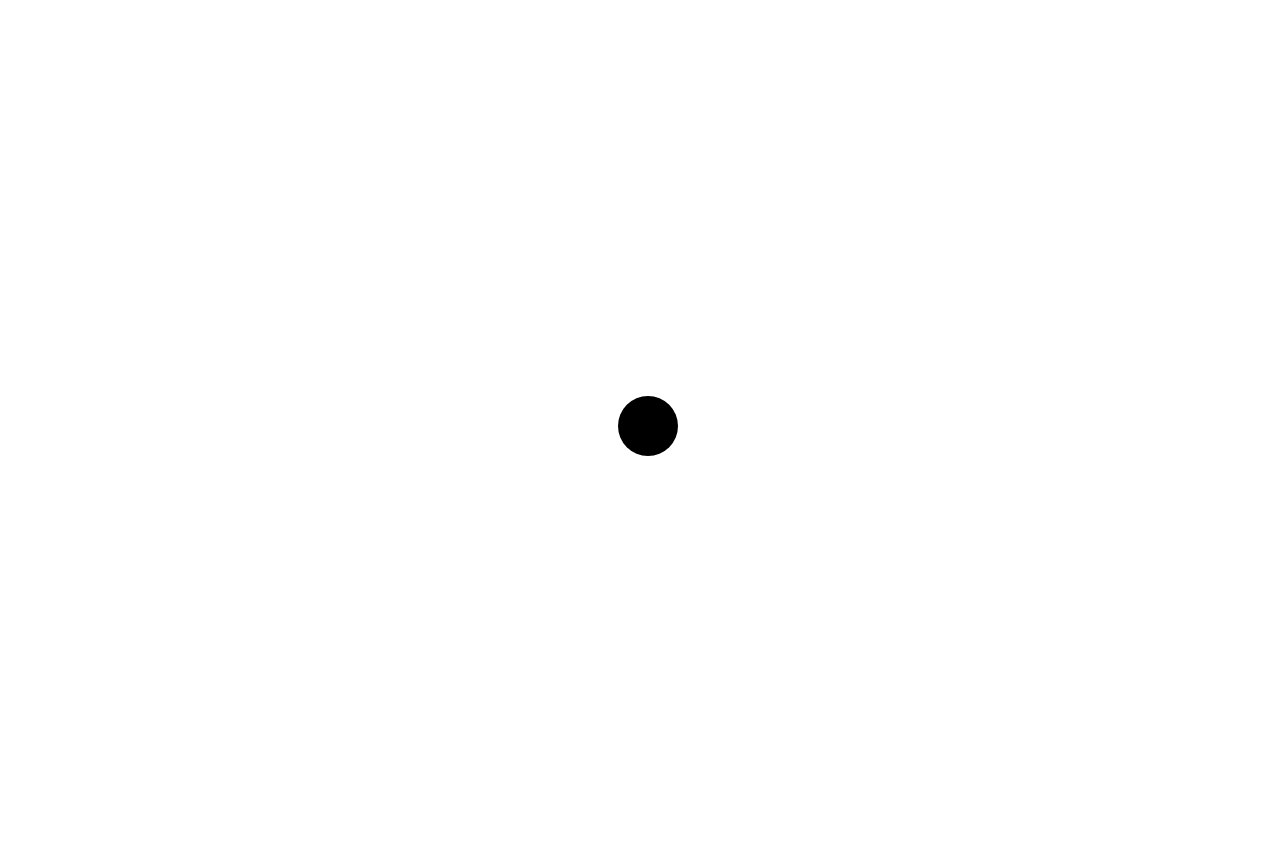
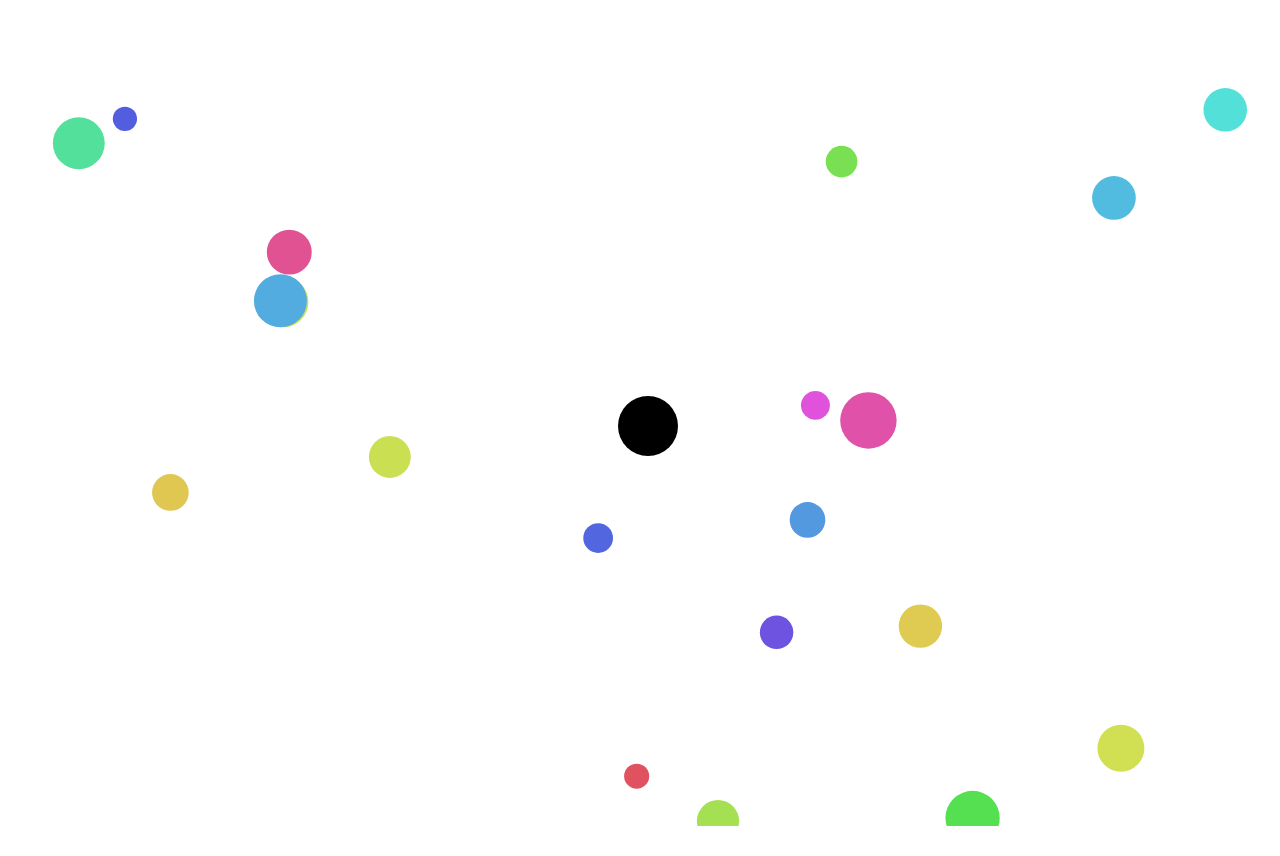
Before and after one commit to profermc/Hole-IO2, a plain HTML site: page index.html in a window 1280 px wide. Drawn offline with Linux system fonts and the light colour scheme.

Commit message:
Update index.html

```diff
--- a/index.html
+++ b/index.html
@@ -36,24 +36,40 @@
             velocityY: 0,
         };
 
-        // Debugging touch events
-        window.addEventListener("touchstart", (e) => {
-            console.log("Touch started:", e.touches[0]);
-        });
+        // Objects (dots)
+        const objects = [];
+        const numObjects = 20; // Number of dots to spawn
 
+        // Utility to generate random dots
+        function createObjects(count) {
+            for (let i = 0; i < count; i++) {
+                const radius = Math.random() * 20 + 10; // Dot size
+                objects.push({
+                    x: Math.random() * canvas.width,
+                    y: Math.random() * canvas.height,
+                    radius: radius,
+                    color: `hsl(${Math.random() * 360}, 70%, 60%)`,
+                });
+            }
+        }
+
+        // Spawn initial objects
+        createObjects(numObjects);
+
+        // Collision detection
+        function isColliding(hole, obj) {
+            const dx = hole.x - obj.x;
+            const dy = hole.y - obj.y;
+            const distance = Math.sqrt(dx * dx + dy * dy);
+            return distance < hole.radius;
+        }
+
+        // Touch controls (mobile)
         window.addEventListener("touchmove", (e) => {
-            console.log("Touch moving:", e.touches[0]);
             const touch = e.touches[0];
-
-            // Update hole's position based on touch
             hole.x = touch.clientX;
             hole.y = touch.clientY;
-
             e.preventDefault(); // Prevent scrolling
-        });
-
-        window.addEventListener("touchend", () => {
-            console.log("Touch ended");
         });
 
         // Game loop
@@ -67,9 +83,27 @@
             ctx.fill();
             ctx.closePath();
 
+            // Draw dots and check collisions
+            for (let i = objects.length - 1; i >= 0; i--) {
+                const obj = objects[i];
+                ctx.beginPath();
+                ctx.arc(obj.x, obj.y, obj.radius, 0, Math.PI * 2);
+                ctx.fillStyle = obj.color;
+                ctx.fill();
+                ctx.closePath();
+
+                // Check if hole "eats" the dot
+                if (isColliding(hole, obj)) {
+                    // Grow the hole and remove the dot
+                    hole.radius += obj.radius * 0.1; // Grow based on dot size
+                    objects.splice(i, 1);
+                }
+            }
+
             requestAnimationFrame(gameLoop);
         }
 
+        // Start the game
         gameLoop();
     </script>
 </body>
```
